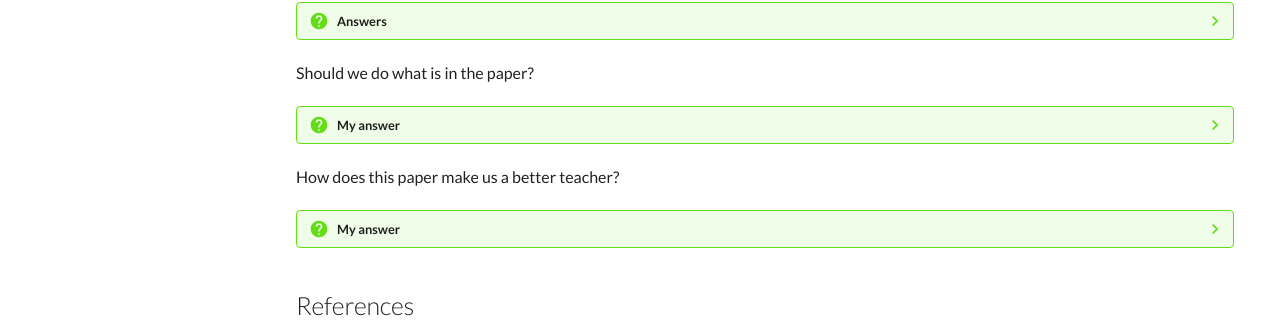
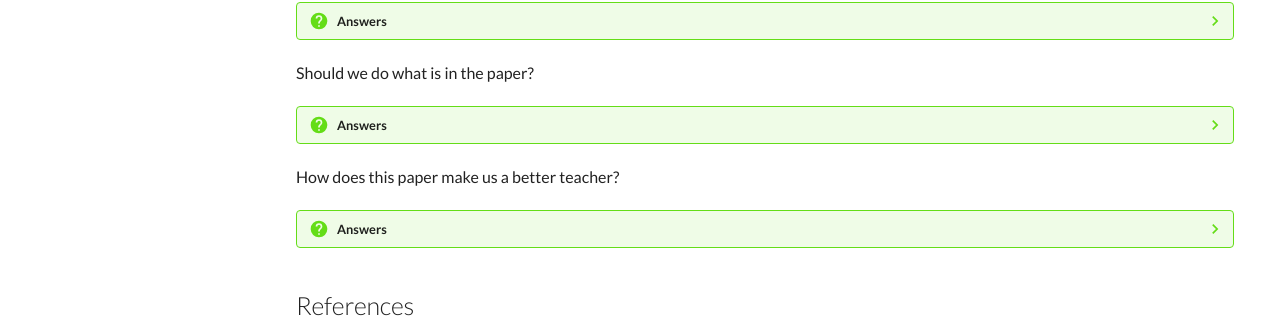
Before and after one commit to NBISweden/teaching_literature_club, an MkDocs documentation site: the page built from docs/events/20260304/README.md, in a window 1280 px wide and 900 px high, scrolled down 1878 px. Shown: the part 187-513 px from the top of the window. Built offline with MkDocs 1.6.1 and Material for MkDocs 9.7.7, drawn with Linux system fonts in a browser that asks for light colours; comment, search, counter and statistics services are not loaded.

Commit message:
Use 'Answers'

```diff
--- a/docs/events/20260304/README.md
+++ b/docs/events/20260304/README.md
@@ -192,7 +192,7 @@ inspire you to do the same?
 
 Should we do what is in the paper?
 
-???- question "My answer"
+???- question "Answers"
 
     > We identified only faculty feedback as an evidence-based practice in
     > online instruction
@@ -201,7 +201,7 @@ Should we do what is in the paper?
 
 How does this paper make us a better teacher?
 
-???- question "My answer"
+???- question "Answers"
 
     - R: it inspires me to combine research with teaching
 
```
